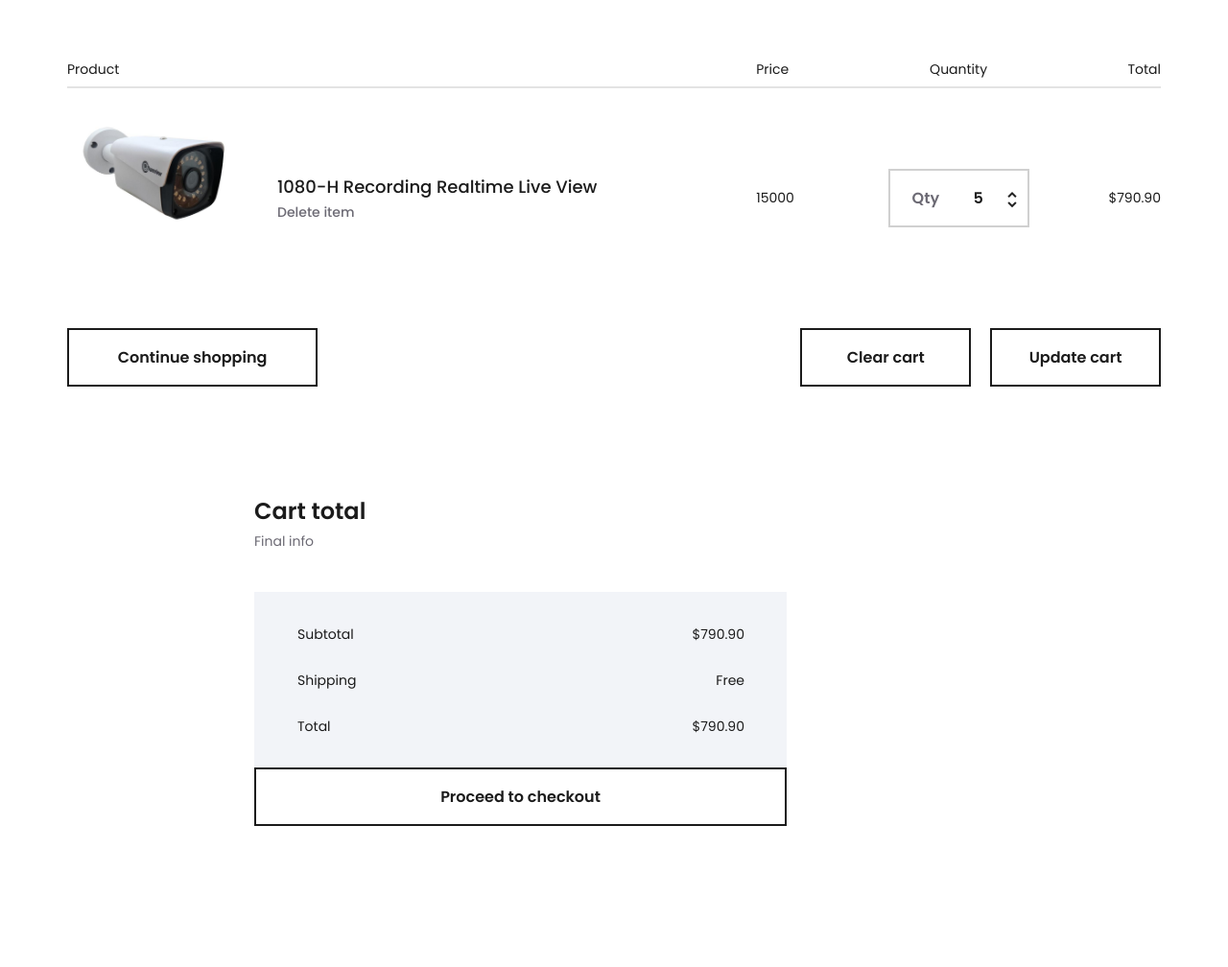
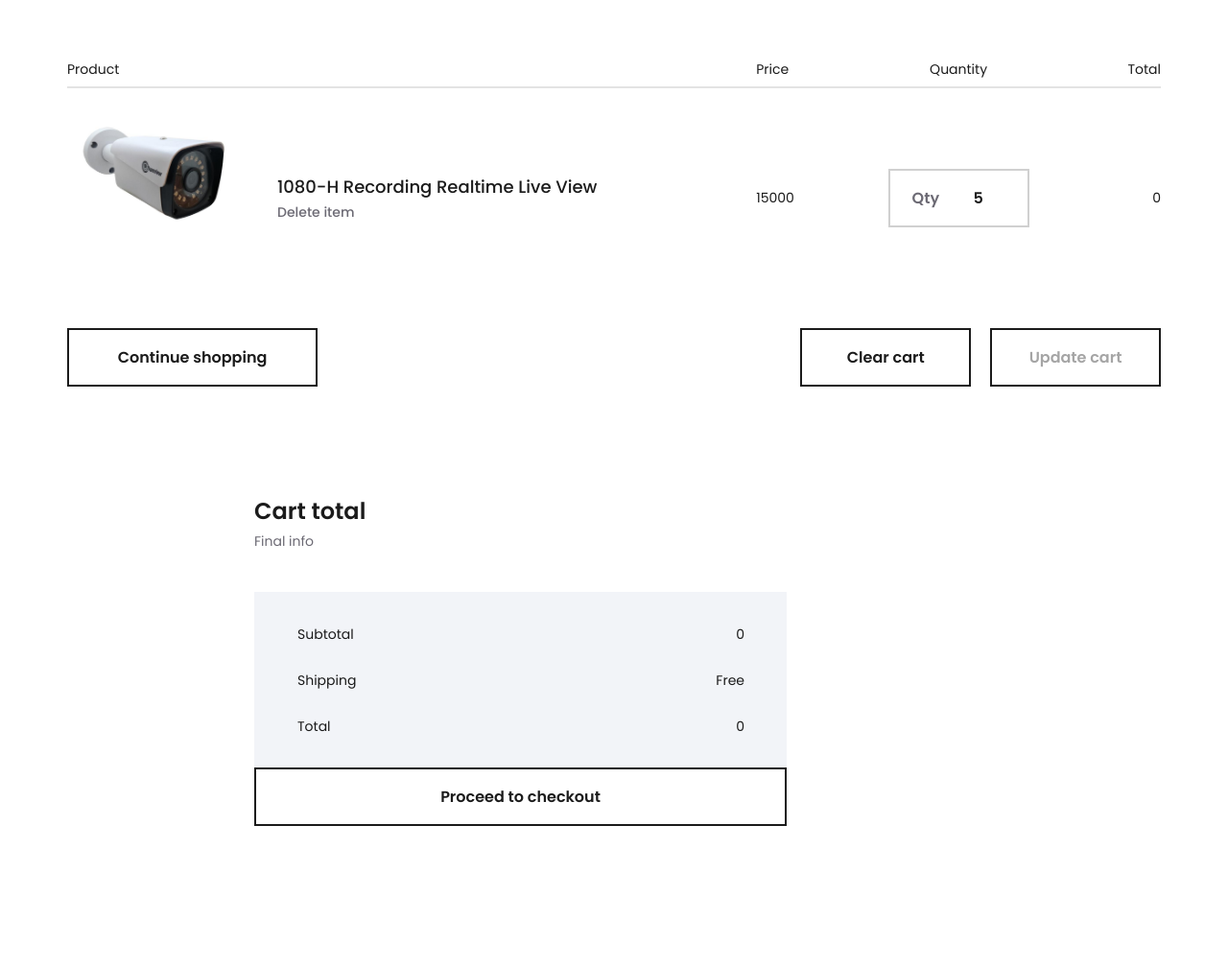
Before and after one commit to SivakumarSkr/onlineStore, a Django app: page /cart/ in a window 1280 px wide. Shown: the part 396-1404 px from the top of the page at 96% size. Run offline with Django 3.2, Linux system fonts and the light colour scheme; data comes from the database, SQL or seed files in the repository; both versions use the stored data as it was after the commit; parts of the project's set-up code (start-up, migrations or seed data) failed here and were passed over; some libraries are stand-ins or nearby versions.

Commit message:
'jquery'

```diff
--- a/onlinestore/appstore/models.py
+++ b/onlinestore/appstore/models.py
@@ -96,6 +96,7 @@ class OrderItem(models.Model):
     item = models.ForeignKey(Product, verbose_name='Product', on_delete=models.CASCADE)
     no_of_items = models.PositiveIntegerField()
     order = models.ForeignKey(Order, verbose_name='order', on_delete=models.CASCADE, null=True)
+    total = models.PositiveIntegerField()
 
     def __str__(self):
         return self.item.name
--- a/onlinestore/appstore/urls.py
+++ b/onlinestore/appstore/urls.py
@@ -15,4 +15,5 @@ urlpatterns = [
     path('deleteorderitem/<int:pk>/', delete_item, name='deleteitem'),
     path('deletecart/', clear_cart, name='clearcart'),
     path('ajax/get_number/', get_no_items, name='get_number'),
+    path('ajax/updatecart/', update_cart, name='updatecart'),
 ]
--- a/onlinestore/appstore/views.py
+++ b/onlinestore/appstore/views.py
@@ -1,7 +1,7 @@
 from django.contrib.auth import authenticate, login
 from django.contrib.auth.forms import UserCreationForm
 from django.http import HttpResponse, JsonResponse
-from django.shortcuts import render, redirect
+from django.shortcuts import render, redirect, get_object_or_404
 
 # Create your views here.
 from django.urls import reverse_lazy
@@ -81,7 +81,8 @@ class CartList(ListView):
 def cart_create(request, pk):
     obj = OrderItem()
     obj.item = Product.objects.get(pk=pk)
-    obj.no_of_items = 1
+    obj.no_of_items = 0
+    obj.total = 0
     obj.save()
     return redirect('online:cart')
 
@@ -133,8 +134,19 @@ def clear_cart(request):
 
 
 def get_no_items(request):
-
     data = {
         'number': OrderItem.objects.count()
     }
     return JsonResponse(data)
+
+
+def update_cart(request):
+    pk = request.GET.get('primaryKey')
+    quantity = request.GET.get('quantity')
+    item = get_object_or_404(OrderItem, pk=pk)
+    item.no_of_items = quantity
+    item.save()
+    data = {
+        'status': 'ok',
+    }
+    return JsonResponse(data)
--- a/onlinestore/static/js/cart.js
+++ b/onlinestore/static/js/cart.js
@@ -190,49 +190,61 @@ $(document).ready(function()
 			var originalVal;
 			var endVal;
 
-			incButton.on('click', function()
-			{
-				originalVal = input.val();
-				endVal = parseFloat(originalVal) + 1;
-				input.val(endVal);
-//				var price = Number($('.cart_item_price').text());
-//				$('.cart_item_total').text(endVal * price);
-			});
-
-			decButton.on('click', function()
-			{
-				originalVal = input.val();
-				if(originalVal > 0)
-				{
-					endVal = parseFloat(originalVal) - 1;
-					input.val(endVal);
-//					var price = Number($('.cart_item_price').text());
-//				    $('.cart_item_total').text(endVal * price);
-				}
-			});
+//			incButton.on('click', function()
+//			{
+//				originalVal = input.val();
+//				endVal = parseFloat(originalVal) + 1;
+//				input.val(endVal);
+////				var price = Number($('.cart_item_price').text());
+////				$('.cart_item_total').text(endVal * price);
+//			});
+//
+//			decButton.on('click', function()
+//			{
+//			    console.log('s')
+//				originalVal = input.val();
+//				if(originalVal > 0)
+//				{
+//					endVal = parseFloat(originalVal) - 1;
+//					input.val(endVal);
+////					var price = Number($('.cart_item_price').text());
+////				    $('.cart_item_total').text(endVal * price);
+//				}
+//			});
 		}
 	}
 
 });
-$('#quantity_input').change(function(){
-    var price = parseInt($('.cart_item_price').text());
-
-    var total = $(this).val() * price;
-    $('.cart_item_total').text(total);
-})
-
-    function getItemNumber(){
-        $.ajax({
+$('.quantity_change').change(function(){
+    $.ajax({
             url:'/ajax/get_number/',
             data:{},
             dataType:'json',
             success: function(data){
-                for (var i = 0; i < cars.length; i++) {
+                var totalSum = 0;
+                for (var i=1; i<=data.number; i++){
+                    var key = $('.cart_item_price'+i)
+                    var price = key.text();
+                    var quantity = $('#quantity_input'+i).val()
+                    var total = quantity * price;
+                    var primaryKey = key.attr('data-pk');
+                    updateItem(primaryKey, quantity);
+                    $('.cart_item_total'+i).text(total);
+                    totalSum = totalSum + total
+                }
+                $('#subtotal').text(totalSum);
+                $('#total').text(totalSum);
+                }
+            })
+})
+    function updateItem(x, y){
+        $.ajax({
+            url:'/ajax/updatecart/',
+            data:{
+                'primaryKey':x,
+                'quantity':y,
+            },
+            dataType:'json',
 
-                    }
-                }
-
-
-            })
-
+        })
     }
--- a/onlinestore/templates/base_generic.html
+++ b/onlinestore/templates/base_generic.html
@@ -118,7 +118,7 @@
 									<!--</svg>-->
 									<!--</div>-->
 								<!--</div>-->
-								<!--<div class="hamburger"><i class="fa fa-bars" aria-hidden="true"></i></div>-->
+								<div class="hamburger"><i class="fa fa-bars" aria-hidden="true"></i></div>
 							</div>
 						</div>
 					</div>
--- a/onlinestore/templates/cart.html
+++ b/onlinestore/templates/cart.html
@@ -66,22 +66,22 @@
 							</div>
 						</div>
 						<!-- Price -->
-						<div class="cart_item_price cart_item_price{{ forloop.counter }}">{{ i.item.price }}</div>
+						<div class="cart_item_price cart_item_price{{forloop.counter}}" data-pk='{{i.pk }}'>{{ i.item.price }}</div>
 						<!-- Quantity -->
 						<div class="cart_item_quantity">
 							<div class="product_quantity_container">
 								<div class="product_quantity clearfix">
 									<span>Qty</span>
-									<input id="quantity_input{{ forloop.counter }}" type="text" pattern="[0-9]*" value="{{ i.no_of_items}}">
-									<div class="quantity_buttons">
-										<div id="quantity_inc_button quantity_inc_button{{ forloop.counter }}" class="quantity_inc quantity_control"><i class="fa fa-chevron-up" aria-hidden="true"></i></div>
-										<div id="quantity_dec_button quantity_dec_button{{ forloop.counter }}" class="quantity_dec quantity_control"><i class="fa fa-chevron-down" aria-hidden="true"></i></div>
-									</div>
+									<input class="quantity_change" id="quantity_input{{forloop.counter}}" type="text" pattern="[0-9]*" value="{{ i.no_of_items}}">
+									<!--<div class="quantity_buttons">-->
+										<!--<div id="quantity_inc_button" class="quantity_inc quantity_control"><i class="fa fa-chevron-up" aria-hidden="true"></i></div>-->
+										<!--<div id="quantity_dec_button" class="quantity_dec quantity_control"><i class="fa fa-chevron-down" aria-hidden="true"></i></div>-->
+									<!--</div>-->
 								</div>
 							</div>
 						</div>
 						<!-- Total -->
-						<div class="cart_item_total cart_item_total{{ forloop.counter }}">$790.90</div>
+						<div class="cart_item_total cart_item_total{{forloop.counter}}">{{i.total}}</div>
 					</div>
 					{% endfor %}
 
@@ -94,7 +94,7 @@
 						<div class="button continue_shopping_button"><a href="#">Continue shopping</a></div>
 						<div class="cart_buttons_right ml-lg-auto">
 							<div class="button clear_cart_button"><a href="{% url 'online:clearcart' %}">Clear cart</a></div>
-							<div class="button update_cart_button"><a href="{% url 'online:cart' %}">Update cart</a></div>
+							<div class="button update_cart_button"><a>Update cart</a></div>
 						</div>
 					</div>
 				</div>
@@ -146,7 +146,7 @@
 							<ul>
 								<li class="d-flex flex-row align-items-center justify-content-start">
 									<div class="cart_total_title">Subtotal</div>
-									<div class="cart_total_value ml-auto">$790.90</div>
+									<div class="cart_total_value ml-auto" id="subtotal">0</div>
 								</li>
 								<li class="d-flex flex-row align-items-center justify-content-start">
 									<div class="cart_total_title">Shipping</div>
@@ -154,7 +154,7 @@
 								</li>
 								<li class="d-flex flex-row align-items-center justify-content-start">
 									<div class="cart_total_title">Total</div>
-									<div class="cart_total_value ml-auto">$790.90</div>
+									<div class="cart_total_value ml-auto" id="total">0</div>
 								</li>
 							</ul>
 						</div>
```
Also changed, not shown: onlinestore/templates/product.html (+8 -8 lines), onlinestore/appstore/migrations/0004_orderitem_total.py (added), onlinestore/db.sqlite3.
